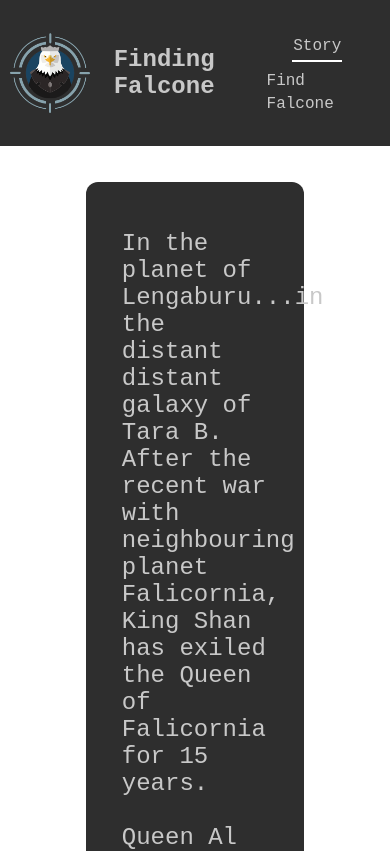
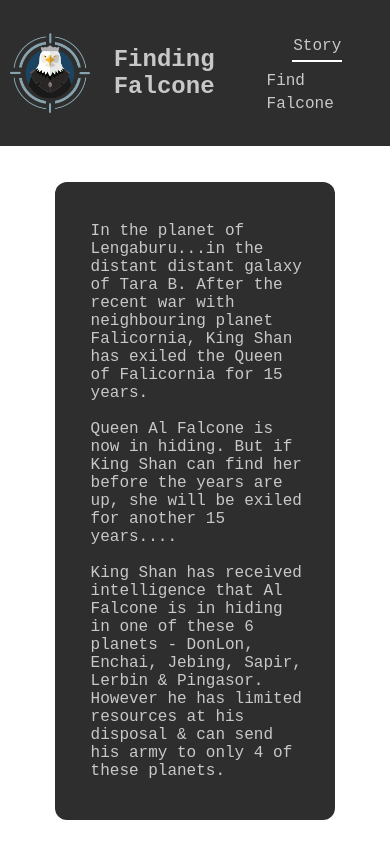
Before and after one commit to jayanth-karri22/Finding-Falcone, a React (Create React App) app: page / in a window 390 px wide. Shown: the top 851 px of the page. Built offline with nearby package versions, Linux system fonts and the light colour scheme.

Commit message:
proptypes added

```diff
--- a/src/App.js
+++ b/src/App.js
@@ -7,7 +7,6 @@ import NotFoundPage from "./components/notfoundpage/index";
 import {
   BrowserRouter as Router,
   Route,
-  Redirect,
   Switch,
 } from "react-router-dom";
 
@@ -15,7 +14,6 @@ function App() {
   return (
     <Router>
       <Switch>
-        {" "}
         <Route exact path="/" component={HomePage} />
         <Route path="/findfalcone" component={FindFalconePage} />
         <Route path="/result" component={ResultPage} />
--- a/src/components/common/header.js
+++ b/src/components/common/header.js
@@ -2,6 +2,7 @@ import React from "react";
 import Tab from "./tab";
 import Falcone from "../../assets/images/Al-Falcone.png";
 import "./headerstyles.css";
+import PropTypes from 'prop-types';
 
 function Header({ activeTab }) {
   return (
@@ -18,4 +19,8 @@ function Header({ activeTab }) {
   );
 }
 
+Header.propTypes = {
+  activeTab: PropTypes.string
+}
+
 export default Header;
--- a/src/components/common/headerstyles.css
+++ b/src/components/common/headerstyles.css
@@ -80,7 +80,7 @@
 .links{
     text-decoration: none;
     color: rgb(200,200,200);
-    font-size: 16px;
+    font-size: 20px;
 }
 
 @media(max-width:760px){
@@ -92,4 +92,7 @@
     .header{
         height: fit-content;
     }
+    .links{
+        font-size: 16px;
+    }
 }
--- a/src/components/findfalconepage/index.css
+++ b/src/components/findfalconepage/index.css
@@ -110,6 +110,9 @@
         height: fit-content;
         margin-bottom: 12px;
     }
+    .title{
+        font-size: 20px;
+    }
 }
 
 @media(max-width:600px){
--- a/src/components/findfalconepage/selectplanet.js
+++ b/src/components/findfalconepage/selectplanet.js
@@ -2,6 +2,7 @@ import React, { Fragment } from "react";
 import "./index.css";
 import Select from "react-select";
 import SelectVehicle from "./selectvehicle.js"
+import PropTypes from 'prop-types'
 
 function SelectPlanet({
   options,
@@ -37,7 +38,7 @@ function SelectPlanet({
           },
         ]}
         className="dropdown"
-        options={options?.map((option) => {
+        options={options && options.map((option) => {
           return {
             label: option.name,
             value: option.name,
@@ -53,4 +54,14 @@ function SelectPlanet({
   );
 }
 
+SelectPlanet.propTypes = {
+  options:PropTypes.array.isRequired,
+  handleChangePlanet: PropTypes.func.isRequired,
+  name: PropTypes.string.isRequired,
+  currentPlanet: PropTypes.string.isRequired,
+  vehicles: PropTypes.array.isRequired,
+  currentVehicle: PropTypes.string.isRequired,
+  handleChangeVehicle: PropTypes.func.isRequired
+}
+
 export default SelectPlanet;
--- a/src/components/homepage/index.css
+++ b/src/components/homepage/index.css
@@ -48,3 +48,18 @@ box-shadow: 5px 40px -10px rgba(0,0,0,0.57);
 transition: all 0.4s ease 0s;
 color:white !important;
 }
+
+@media(max-width:1100px){
+    .text{
+        font-size: 20px;
+    }
+}
+
+@media(max-width:760px){
+    .text{
+        font-size: 16px;
+    }
+    .content{
+        width: 90%;
+    }
+}
--- a/src/components/homepage/story.js
+++ b/src/components/homepage/story.js
@@ -33,4 +33,5 @@ function Story() {
   );
 }
 
+
 export default Story;
--- a/src/components/notfoundpage/index.js
+++ b/src/components/notfoundpage/index.js
@@ -9,7 +9,7 @@ function NotFoundPage() {
     <Fragment>
       <Header />
       <div style={{ height: "80vh" }}>
-        <img src={NotFoundImg} />
+        <img src={NotFoundImg} style={{width:"100%"}} />
         <p style={{ textAlign: "center" }}>
           <Link to="/">Go to Homepage</Link>
         </p>
```
Also changed, not shown: src/components/common/tab.js (+8 -0 lines), src/components/findfalconepage/controls.js (+8 -0 lines), src/components/findfalconepage/selectvehicle.js (+9 -0 lines).
